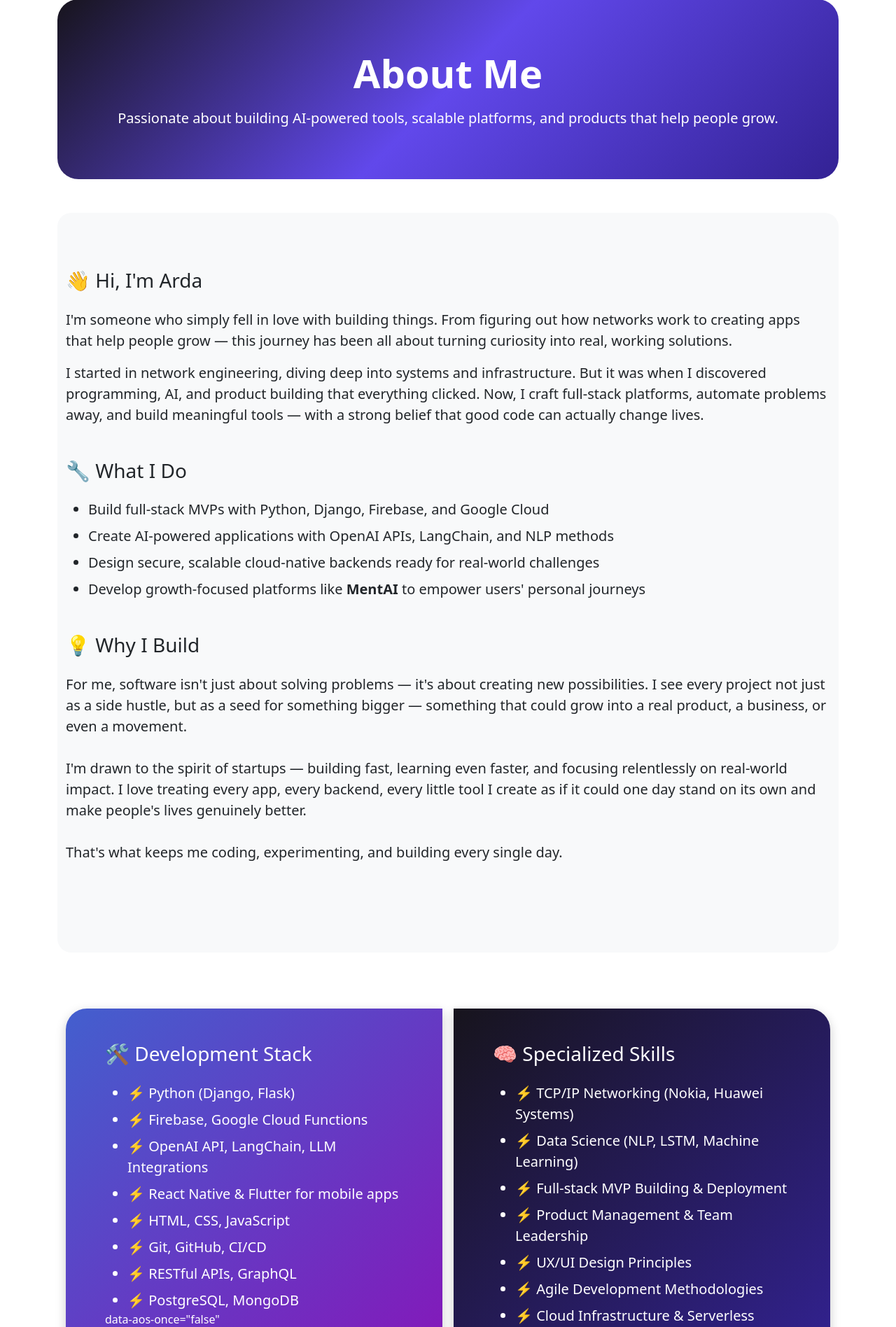
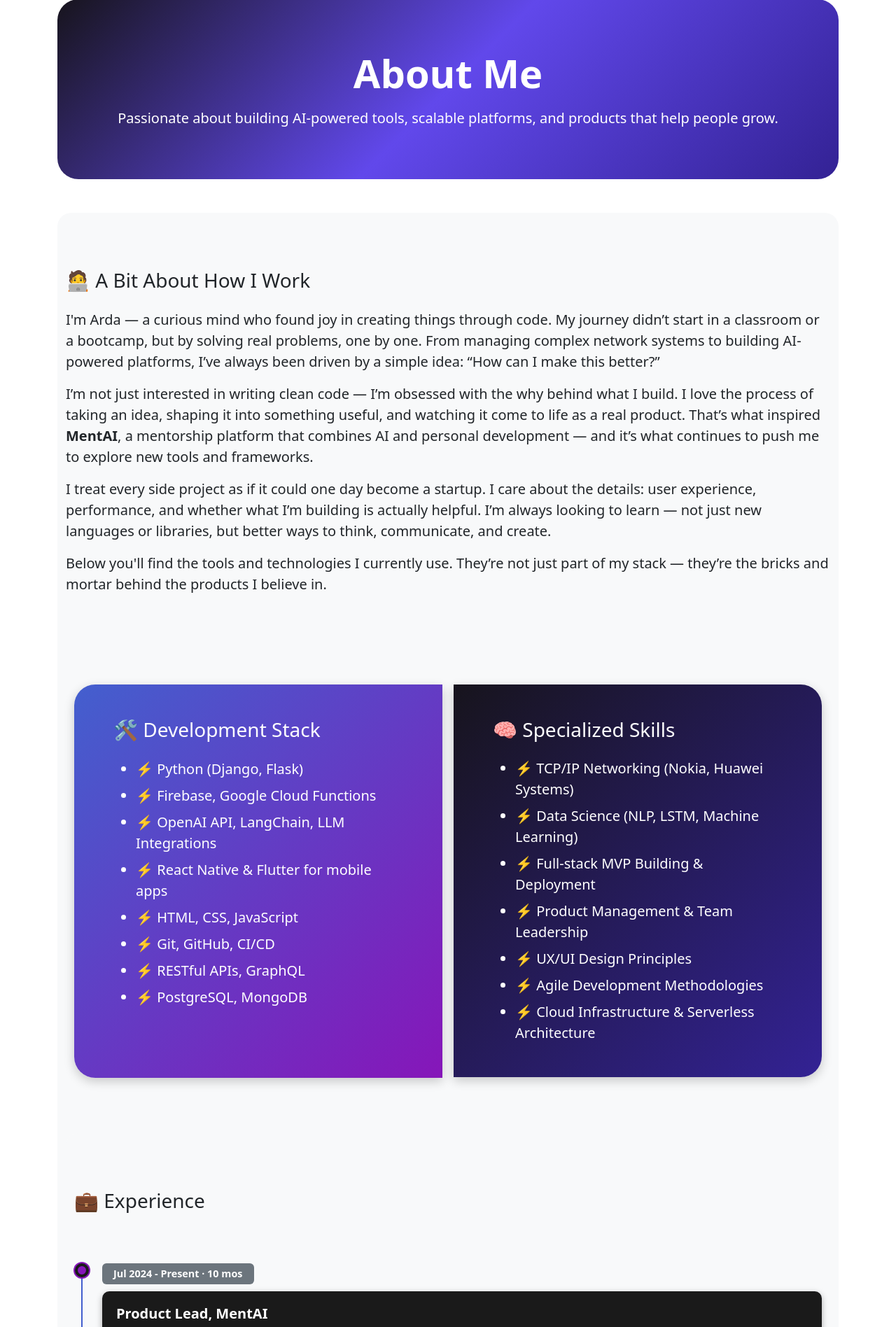
Before and after one commit to ardoktor/portfolio, a Django app: page /about/ in a window 1280 px wide. Shown: the part 145-2041 px from the top of the page at 70% size. Run offline with Django 5.2, Linux system fonts and the light colour scheme.

Commit message:
content is fixed a little bit, still there is room for blog page (later) ready for initial deployment

```diff
--- a/main/templates/main/about.html
+++ b/main/templates/main/about.html
@@ -20,45 +20,21 @@
 
 <!-- Introduction -->
 <section class="mb-5">
-    <h2 class="h3 mb-4">👋 Hi, I'm Arda</h2>
-    <p class="fs-5 mb-3">
-      I'm someone who simply fell in love with building things.
-      From figuring out how networks work to creating apps that help people grow — this journey has been all about turning curiosity into real, working solutions.
-    </p>
-    <p class="fs-5 mb-0">
-      I started in network engineering, diving deep into systems and infrastructure.
-      But it was when I discovered programming, AI, and product building that everything clicked.
-      Now, I craft full-stack platforms, automate problems away, and build meaningful tools — with a strong belief that good code can actually change lives.
-    </p>
-  </section>
+  <h2 class="h3 mb-4">🧑‍💻 A Bit About How I Work</h2>
+  <p class="fs-5 mb-3">
+    I'm Arda — a curious mind who found joy in creating things through code. My journey didn’t start in a classroom or a bootcamp, but by solving real problems, one by one. From managing complex network systems to building AI-powered platforms, I’ve always been driven by a simple idea: “How can I make this better?”
+  </p>
+  <p class="fs-5 mb-3">
+    I’m not just interested in writing clean code — I’m obsessed with the why behind what I build. I love the process of taking an idea, shaping it into something useful, and watching it come to life as a real product. That’s what inspired <strong>MentAI</strong>, a mentorship platform that combines AI and personal development — and it’s what continues to push me to explore new tools and frameworks.
+  </p>
+  <p class="fs-5 mb-3">
+    I treat every side project as if it could one day become a startup. I care about the details: user experience, performance, and whether what I’m building is actually helpful. I’m always looking to learn — not just new languages or libraries, but better ways to think, communicate, and create.
+  </p>
+  <p class="fs-5 mb-0">
+    Below you'll find the tools and technologies I currently use. They’re not just part of my stack — they’re the bricks and mortar behind the products I believe in.
+  </p>
+</section>
 
-  <!-- What I Do -->
-  <section class="mb-5">
-    <h2 class="h3 mb-4">🔧 What I Do</h2>
-    <ul class="fs-5 mb-0">
-      <li class="mb-2">Build full-stack MVPs with Python, Django, Firebase, and Google Cloud</li>
-      <li class="mb-2">Create AI-powered applications with OpenAI APIs, LangChain, and NLP methods</li>
-      <li class="mb-2">Design secure, scalable cloud-native backends ready for real-world challenges</li>
-      <li>Develop growth-focused platforms like <strong>MentAI</strong> to empower users' personal journeys</li>
-    </ul>
-  </section>
-
-<!-- Why I Build -->
-<section class="mb-5">
-    <h2 class="h3 mb-4">💡 Why I Build</h2>
-    <p class="fs-5 mb-0">
-      For me, software isn't just about solving problems — it's about creating new possibilities.
-      I see every project not just as a side hustle, but as a seed for something bigger — something that could grow into a real product, a business, or even a movement.
-      <br><br>
-      I'm drawn to the spirit of startups — building fast, learning even faster, and focusing relentlessly on real-world impact.
-      I love treating every app, every backend, every little tool I create as if it could one day stand on its own and make people's lives genuinely better.
-      <br><br>
-      That's what keeps me coding, experimenting, and building every single day.
-    </p>
-  </section>
-
-    </div>
-</div>
 
 <br><br>
 
@@ -81,7 +57,7 @@
               <li class="mb-2">⚡ RESTful APIs, GraphQL</li>
               <li>⚡ PostgreSQL, MongoDB</li>
             </ul>
-          </section>data-aos-once="false"
+          </section>
         </div>
       </div>
     </div>
--- a/main/templates/main/base.html
+++ b/main/templates/main/base.html
@@ -72,8 +72,8 @@
                     <p>&copy; {% now "Y" %} ardoktor . All rights reserved.</p>
                 </div>
                 <div class="col-md-6 text-md-end">
-                    <a href="https://github.com/yourusername" class="text-light me-3" target="_blank">GitHub</a>
-                    <a href="https://linkedin.com/in/yourusername" class="text-light me-3" target="_blank">LinkedIn</a>
+                    <a href="https://github.com/ardoktor" class="text-light me-3" target="_blank">GitHub</a>
+                    <a href="https://linkedin.com/in/arda-asut-109800172" class="text-light me-3" target="_blank">LinkedIn</a>
                 </div>
             </div>
         </div>
--- a/main/templates/main/projects.html
+++ b/main/templates/main/projects.html
@@ -61,7 +61,7 @@
   <!-- More Projects CTA -->
   <div class="text-center mt-5" data-aos="fade-up">
     <p class="fs-5 mb-4">Interested in seeing more of my work?</p>
-    <a href="https://github.com/yourusername" target="_blank" class="btn btn-dark btn-lg">
+    <a href="https://github.com/ardoktor" target="_blank" class="btn btn-dark btn-lg">
       <i class="bi bi-github me-2"></i> Visit My GitHub
     </a>
   </div>
```
Also changed, not shown: main/templates/main/home.html (+4 -3 lines).
